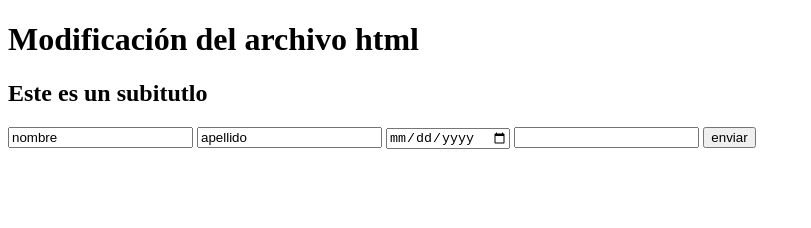
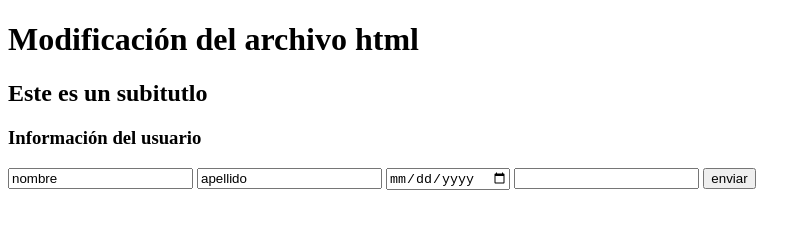
Before and after one commit to IvanRoz/Curso-git, a plain HTML site: page index.html in a window 1280 px wide. Shown: the whole page, without its empty margins (0-811 px from the left). Drawn offline with Linux system fonts and the light colour scheme.

Commit message:
Se agrega subtitulo para formulario

```diff
--- a/index.html
+++ b/index.html
@@ -9,6 +9,7 @@
 	<h1>Modificación del archivo html</h1>
 	<h2>Este es un subitutlo</h2>
 	<form action="#" method="get">
+		<h3>Información del usuario</h3>
 		<input type="text" name="firstName" value="nombre">
 		<input type="Text" name="lastName" value="apellido">
 		<input type="date" name="birthday" value="cumpleaños">
```
